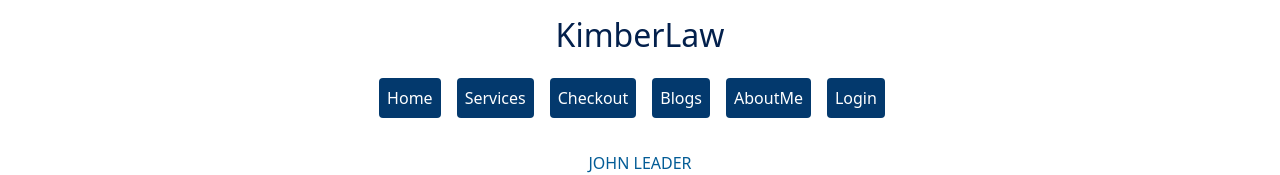
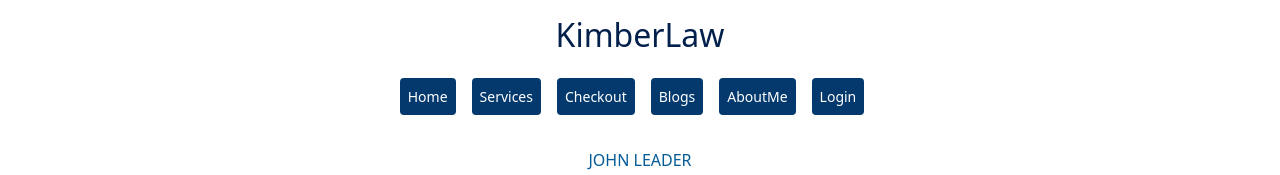
Before and after one commit to Ohi20/Ph-Assignment10-Wave2Recheck, a React (Create React App) app: page / in a window 1280 px wide. Shown: the top 175 px of the page. Built offline with nearby package versions, Linux system fonts and the light colour scheme; no server answers.

Commit message:
readme-added

```diff
--- a/public/index.html
+++ b/public/index.html
@@ -24,7 +24,7 @@
       work correctly both with client-side routing and a non-root public URL.
       Learn how to configure a non-root public URL by running `npm run build`.
     -->
-    <title>React App</title>
+    <title>KimberLaw</title>
   </head>
   <body>
     <noscript>You need to enable JavaScript to run this app.</noscript>
--- a/src/Pages/Header/Header.css
+++ b/src/Pages/Header/Header.css
@@ -4,9 +4,10 @@
 
 .menu-ul{
     background-color: #03396D;
+    padding: 4px 8px;
+    text-decoration: none;
+    display: flex;
+    justify-content: center;
+    align-items: center;
+    font-size: 14px;
 }
-
-.menu-ul2{
-
-
-}
--- a/src/Pages/Header/Header.js
+++ b/src/Pages/Header/Header.js
@@ -29,11 +29,11 @@ const Header = () => {
 
   <div class="collapse navbar-collapse" id="navbarNavAltMarkup">
     <div class="navbar-nav">
-       <Link class="nav-item nav-link menu-ul rounded mx-2 text-white font-weight-bold" to="/">Home</Link>
-       <Link class="nav-item nav-link menu-ul rounded mx-2 text-white font-weight-bold" to="/services">Services</Link>
-       <Link class="nav-item nav-link menu-ul rounded mx-2 text-white font-weight-bold" to="/checkout">Checkout </Link>
-       <Link class="nav-item nav-link menu-ul rounded mx-2 text-white font-weight-bold" to="/blogs">Blogs</Link>
-       <Link class="nav-item nav-link menu-ul rounded mx-2 text-white font-weight-bold" to="/aboutme">AboutMe</Link>
+       <Link class="nav-item  menu-ul rounded mx-2 text-white font-weight-bold" to="/">Home</Link>
+       <Link class="nav-item  menu-ul rounded mx-2 text-white font-weight-bold" to="/services">Services</Link>
+       <Link class="nav-item  menu-ul rounded mx-2 text-white font-weight-bold" to="/checkout">Checkout </Link>
+       <Link class="nav-item  menu-ul rounded mx-2 text-white font-weight-bold" to="/blogs">Blogs</Link>
+       <Link class="nav-item  menu-ul rounded mx-2 text-white font-weight-bold" to="/aboutme">AboutMe</Link>
 
        <span >{user ?  <button className='btn btn-danger' onClick={logout} >Sign Out</button> : <Link class="nav-item nav-link menu-ul rounded mx-2 text-white font-weight-bold" to="/login">Login</Link>}</span>
        <Link class="nav-item nav-link" to="*"></Link>
```
Also changed, not shown: 1 other file (tests, documents, lock files or other folders).
